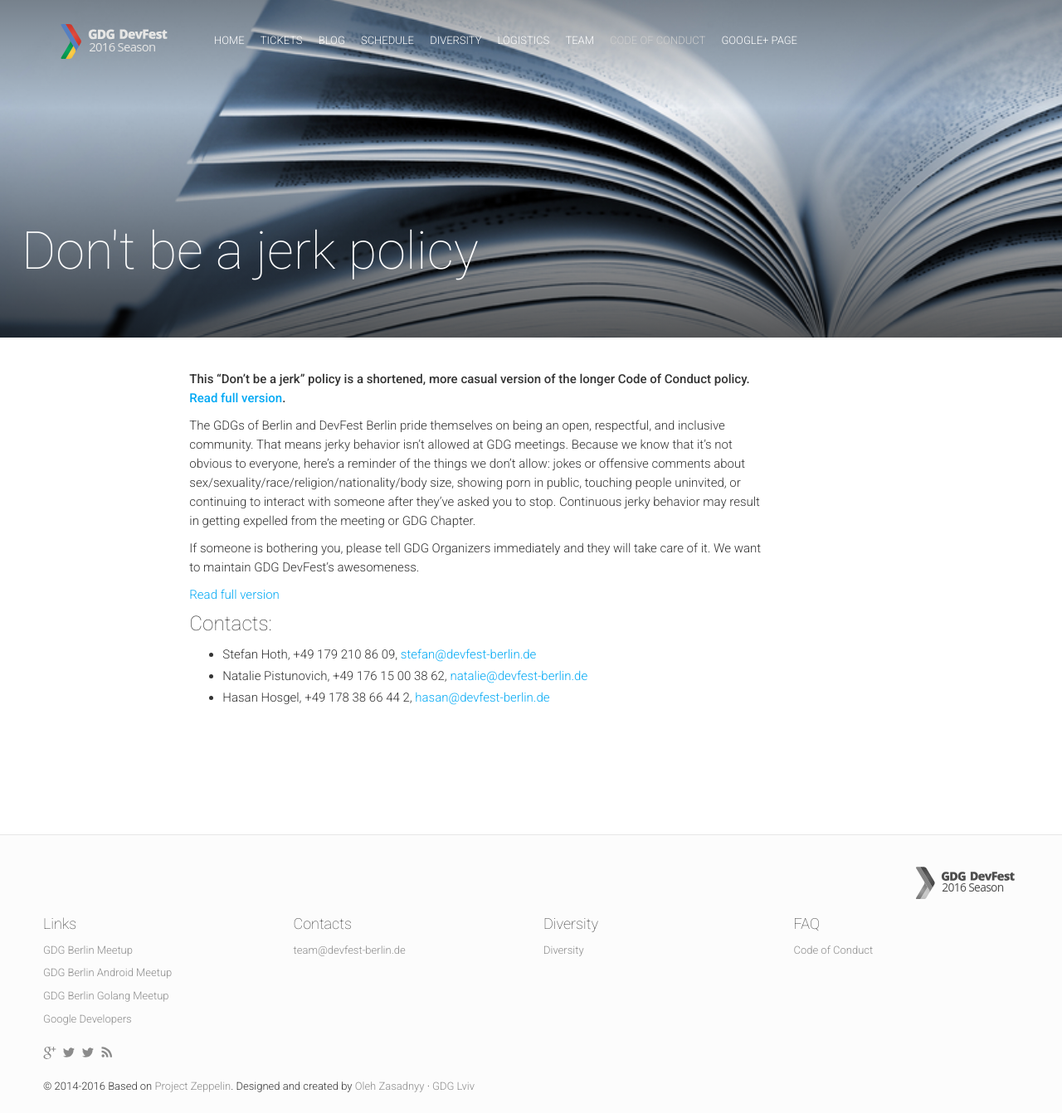
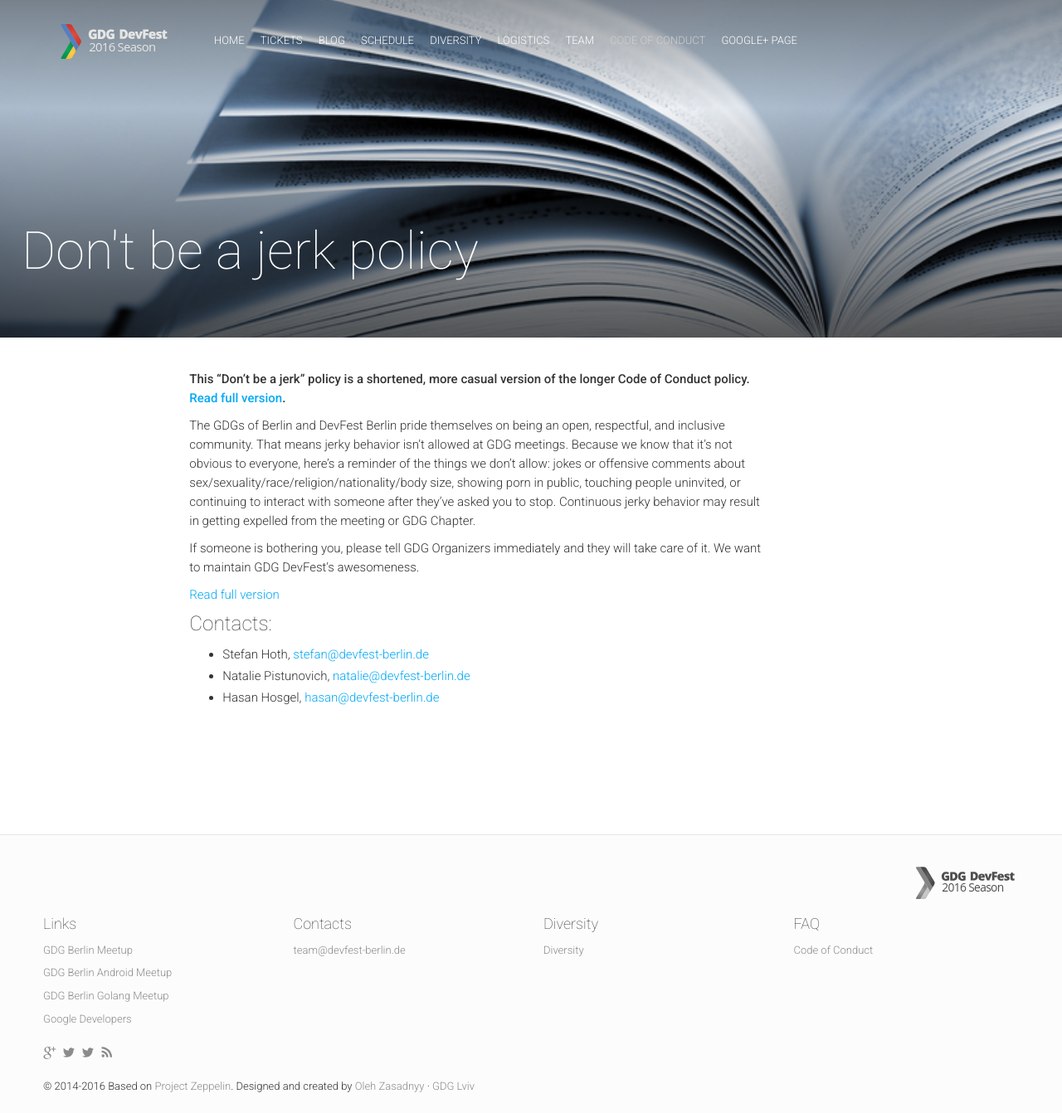
Before and after one commit to devfest-berlin/2016.devfest-berlin.de, a Jekyll site: the page built from codeofconduct.md, in a window 1280 px wide and 1342 px high. Shown: the whole window at 83% size. Built offline with Jekyll 4.4.1, drawn with Linux system fonts in a browser that asks for light colours; nearby versions of some CDN libraries; comment, search, counter and statistics services are not loaded.

Commit message:
Removed phone numbers from CoC page
Natalie Pistunovich [4:34 PM]
I chatted with Tim about having our phone numbers in the CoC and each of us who has their number is exposures to trolls and legal action.

The legal action can be taken in case something will happen and we won’t pick up the phone at the time of the call for whatever reason.

Can someone please take down the phone numbers from the websites ASAP? This year’s and past years* (edited)

```diff
--- a/codeofconduct.md
+++ b/codeofconduct.md
@@ -17,8 +17,8 @@ If someone is bothering you, please tell GDG Organizers immediately and they wil
 
 ###### Contacts:
 
-- Stefan Hoth, +49 179 210 86 09, [stefan@devfest-berlin.de](mailto:stefan@devfest-berlin.de)
-- Natalie Pistunovich, +49 176 15 00 38 62, [natalie@devfest-berlin.de](mailto:natalie@devfest-berlin.de)
-- Hasan Hosgel, +49 178 38 66 44 2, [hasan@devfest-berlin.de](mailto:hasan@devfest-berlin.de)
+- Stefan Hoth, [stefan@devfest-berlin.de](mailto:stefan@devfest-berlin.de)
+- Natalie Pistunovich, [natalie@devfest-berlin.de](mailto:natalie@devfest-berlin.de)
+- Hasan Hosgel, [hasan@devfest-berlin.de](mailto:hasan@devfest-berlin.de)
 
 <img class="img-responsive feature-image" src="{{ site.baseurl }}/img/posts/cod.jpg" style="display:none">
```
